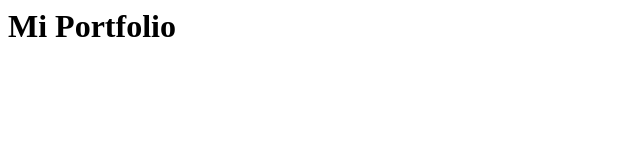
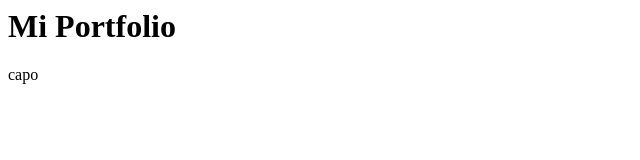
Before and after one commit to JoelAlfano/PortafolioFrontEnd, a plain HTML site: page index.html in a window 1280 px wide. Shown: the full height of the page, 0-640 px from the left. Drawn offline with Linux system fonts and the light colour scheme.

Commit message:
Update index.html

```diff
--- a/index.html
+++ b/index.html
@@ -1 +1,2 @@
 <h1>Mi Portfolio</h1>
+<p> capo </p>
```
